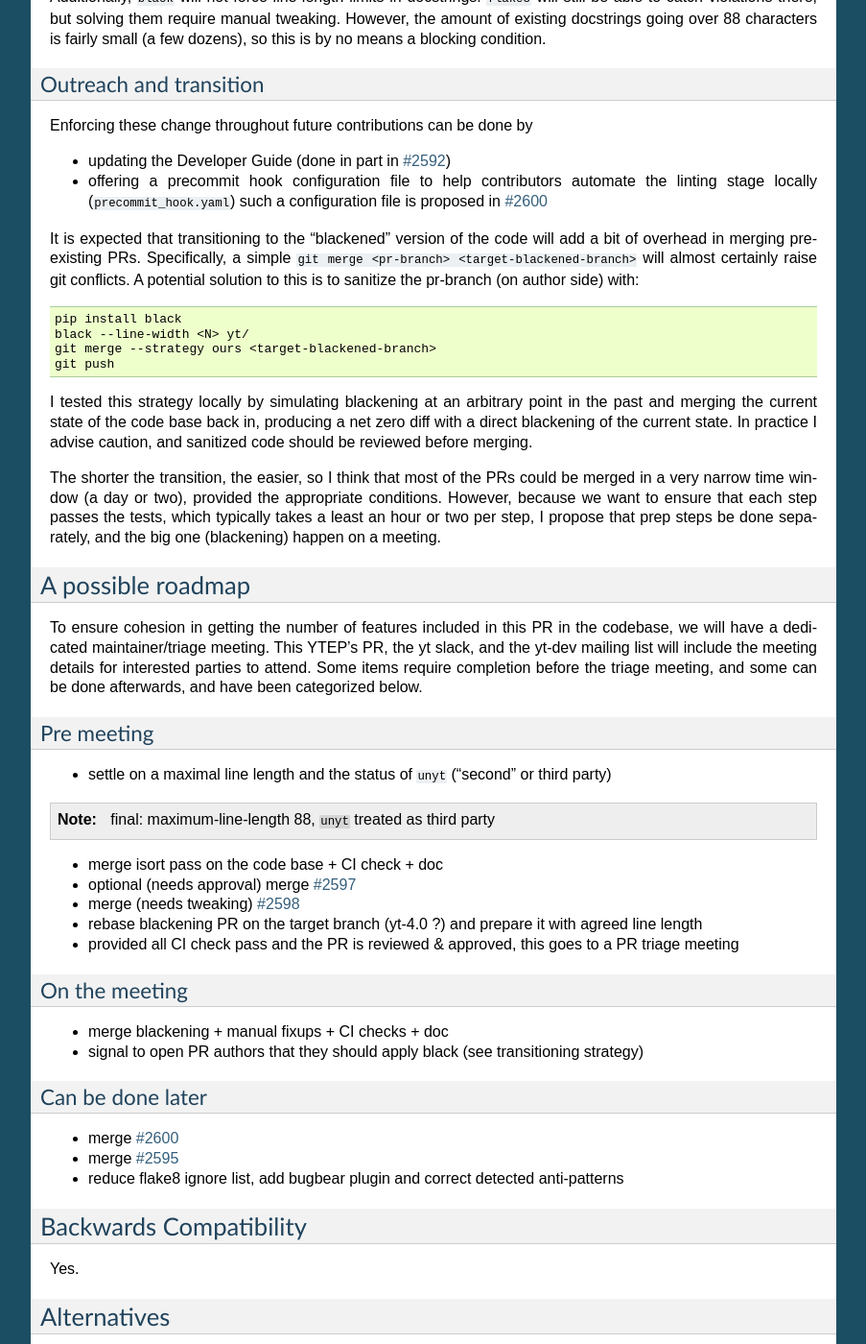
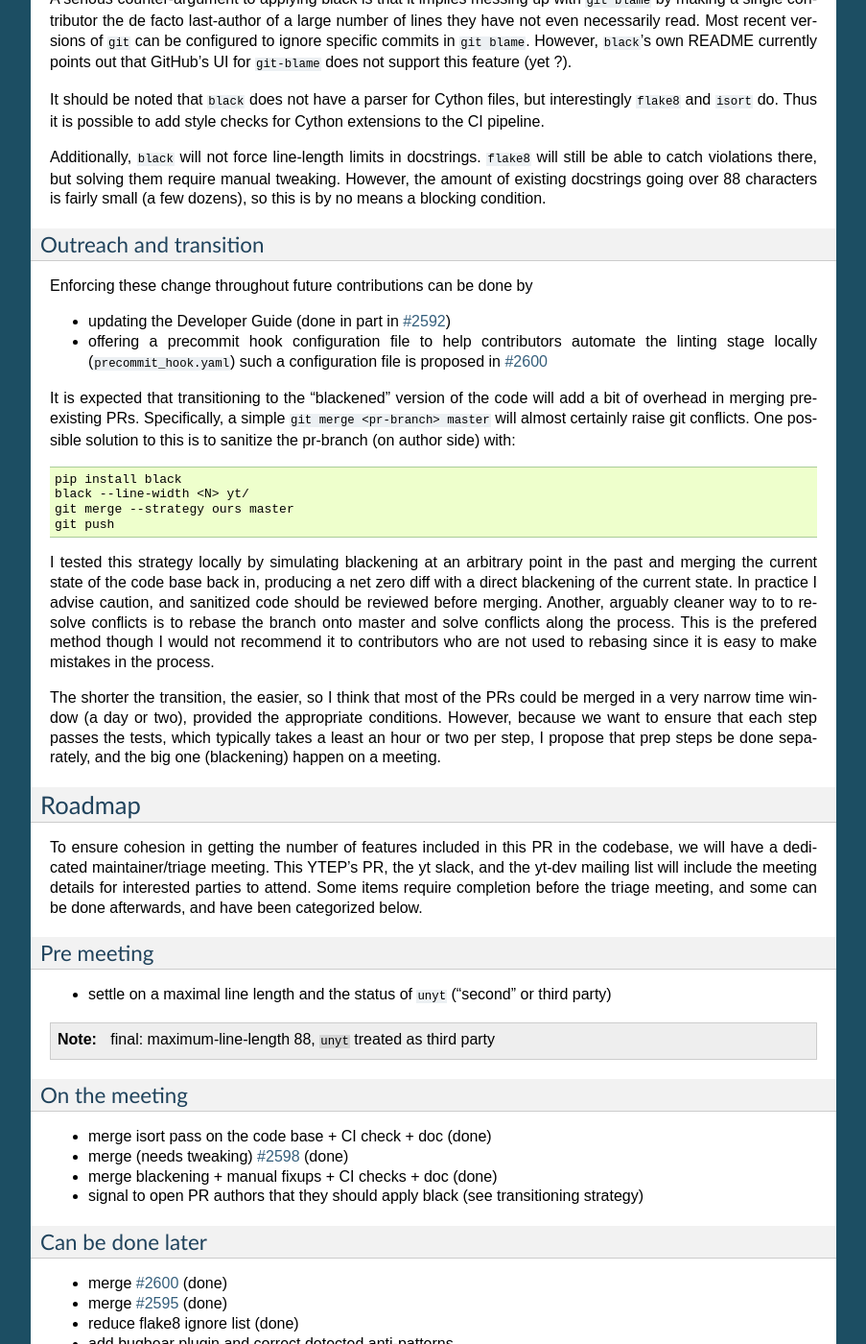
Before and after one commit to yt-project/ytep, a Sphinx documentation site: the page built from source/YTEPs/YTEP-0037.rst, in a window 1280 px wide and 1400 px high, scrolled down 3388 px. Shown: the whole window at 96% size, without its empty margins (198-1101 px from the left). Built offline with Sphinx 7.4.7, drawn with Linux system fonts in a browser that asks for light colours; formulas are drawn with MathJax 3; some of the changed text lies outside the part shown.

Commit message:
update ytep37 status, PR list and cleanup rejected bits, explicitly note the final line-length

```diff
--- a/source/YTEPs/YTEP-0037.rst
+++ b/source/YTEPs/YTEP-0037.rst
@@ -13,18 +13,27 @@
 Status
 ------
 
-Accepted
+Completed
 
 Project Management Links
 ------------------------
 
-The following PR corpus demonstrates the feasibility of the proposal
+The following PR are part of this proposal
 
   * sorting imports with `isort <https://github.com/timothycrosley/isort>`_ (`#2592 <https://github.com/yt-project/yt/pull/2592>`_)
   * code formatting with `black <https://github.com/psf/black>`_ (`#2596 <https://github.com/yt-project/yt/pull/2596>`_)
   * add a ``pyproject.toml`` file (`#2598 <https://github.com/yt-project/yt/pull/2598>`_)
   * add a precommit hook configuration file (`#2600 <https://github.com/yt-project/yt/pull/2600>`_)
-  * apply fstrings everywhere (`#2605 <https://github.com/yt-project/yt/pull/2605>`_)
+  * add ``flake8-bugbear`` to our CI and fix existing errors (`#2667 <https://github.com/yt-project/yt/pull/2667>`_ `#2668 <https://github.com/yt-project/yt/pull/2668>`_ `#2669 <https://github.com/yt-project/yt/pull/2669>`_ `#2670 <https://github.com/yt-project/yt/pull/2670>`_ `#2671 <https://github.com/yt-project/yt/pull/2671>`_ `#2672 <https://github.com/yt-project/yt/pull/2672>`_ `#2673 <https://github.com/yt-project/yt/pull/2673>`_ `#2674 <https://github.com/yt-project/yt/pull/2674>`_)
+
+And those are post-process PRs
+
+  * `#2750 <https://github.com/yt-project/yt/pull/2750>`_ (merged)
+  * `#2756 <https://github.com/yt-project/yt/pull/2764>`_ (merged)
+  * `#2759 <https://github.com/yt-project/yt/pull/2759>`_ (merged)
+  * `#2758 <https://github.com/yt-project/yt/pull/2758>`_ (merged)
+  * `#2777 <https://github.com/yt-project/yt/pull/2777>`_ (merged)
+  * `#2789 <https://github.com/yt-project/yt/pull/2789>`_ (merged)
 
 Detailed Description
 --------------------
@@ -56,6 +65,11 @@
 
 Maximal line length
 +++++++++++++++++++
+.. note::
+
+    After discussion a maximum-line-length of 88, which is ``black``'s default setting,
+    was adopted.
+
 
 The guidelines states that
 
@@ -94,18 +108,12 @@
 Luckily, ``isort`` is able to check for and auto-apply those rules, so it can easily be
 added to the CI-linting process.
 
-Moreover, ``isort`` is configurable so that it allows for the definition of custom
-"sections" within import statements. This can be use to isolate imports from ``unyt``,
-which falls somewhere in between the default sections "third party" (external
-dependency) and "first party" (the project). This is done in
-`#2592 <https://github.com/yt-project/yt/pull/2592>`_.
-
 .. _additional rules:
 
 Additional rules & flake8 plugins
 +++++++++++++++++++++++++++++++++
 
-Since the oldest python version supported (as of yt-4.0) is 3.6, it means we can start
+Since the oldest python version supported (as of yt 4.0dev) is 3.6, it means we can start
 using fstrings instead of ``str.format()`` and ``%`` formatting.
 `#2605 <https://github.com/yt-project/yt/pull/2605>`_ demonstrates how a transition can
 be performed using ``flynt``.
@@ -196,20 +204,24 @@
 
 It is expected that transitioning to the "blackened" version of the code will add a bit
 of overhead in merging pre-existing PRs. Specifically, a simple ``git merge <pr-branch>
-<target-blackened-branch>`` will almost certainly raise git conflicts. A potential
-solution to this is to sanitize the pr-branch (on author side) with:
+master`` will almost certainly raise git conflicts. One possible solution to this is to
+sanitize the pr-branch (on author side) with:
 
 .. code:: shell
 
     pip install black
     black --line-width <N> yt/
-    git merge --strategy ours <target-blackened-branch>
+    git merge --strategy ours master
     git push
 
 I tested this strategy locally by simulating blackening at an arbitrary point in the
 past and merging the current state of the code base back in, producing a net zero diff
 with a direct blackening of the current state. In practice I advise caution, and
-sanitized code should be reviewed before merging.
+sanitized code should be reviewed before merging. Another, arguably cleaner way to to
+resolve conflicts is to rebase the branch onto master and solve conflicts along the
+process. This is the prefered method though I would not recommend it to contributors who
+are not used to rebasing since it is easy to make mistakes in the process.
+
 
 
 The shorter the transition, the easier, so I think that most of the PRs could be
@@ -232,29 +244,26 @@
 
 * settle on a maximal line length and the status of ``unyt`` ("second" or third party)
 
-
 .. note::
 
     final: maximum-line-length 88, ``unyt`` treated as third party
 
-* merge isort pass on the code base + CI check + doc
-* optional (needs approval) merge `#2597 <https://github.com/yt-project/yt/pull/2597>`_
-* merge (needs tweaking) `#2598 <https://github.com/yt-project/yt/pull/2598>`_
-* rebase blackening PR on the target branch (yt-4.0 ?) and prepare it with agreed line length
-* provided all CI check pass and the PR is reviewed & approved, this goes to a PR triage meeting
 
 On the meeting
 ++++++++++++++
 
-* merge blackening + manual fixups + CI checks + doc
+* merge isort pass on the code base + CI check + doc (done)
+* merge (needs tweaking) `#2598 <https://github.com/yt-project/yt/pull/2598>`_ (done)
+* merge blackening + manual fixups + CI checks + doc (done)
 * signal to open PR authors that they should apply black (see transitioning strategy)
 
 Can be done later
 +++++++++++++++++
 
-* merge `#2600 <https://github.com/yt-project/yt/pull/2600>`_
-* merge `#2595 <https://github.com/yt-project/yt/pull/2595>`_
-* reduce flake8 ignore list, add bugbear plugin and correct detected anti-patterns
+* merge `#2600 <https://github.com/yt-project/yt/pull/2600>`_ (done)
+* merge `#2595 <https://github.com/yt-project/yt/pull/2595>`_ (done)
+* reduce flake8 ignore list (done)
+* add bugbear plugin and correct detected anti-patterns
 
 Backwards Compatibility
 -----------------------
```
Also changed, not shown: other parts of source/YTEPs/YTEP-0037.rst (+2 -2 lines).
